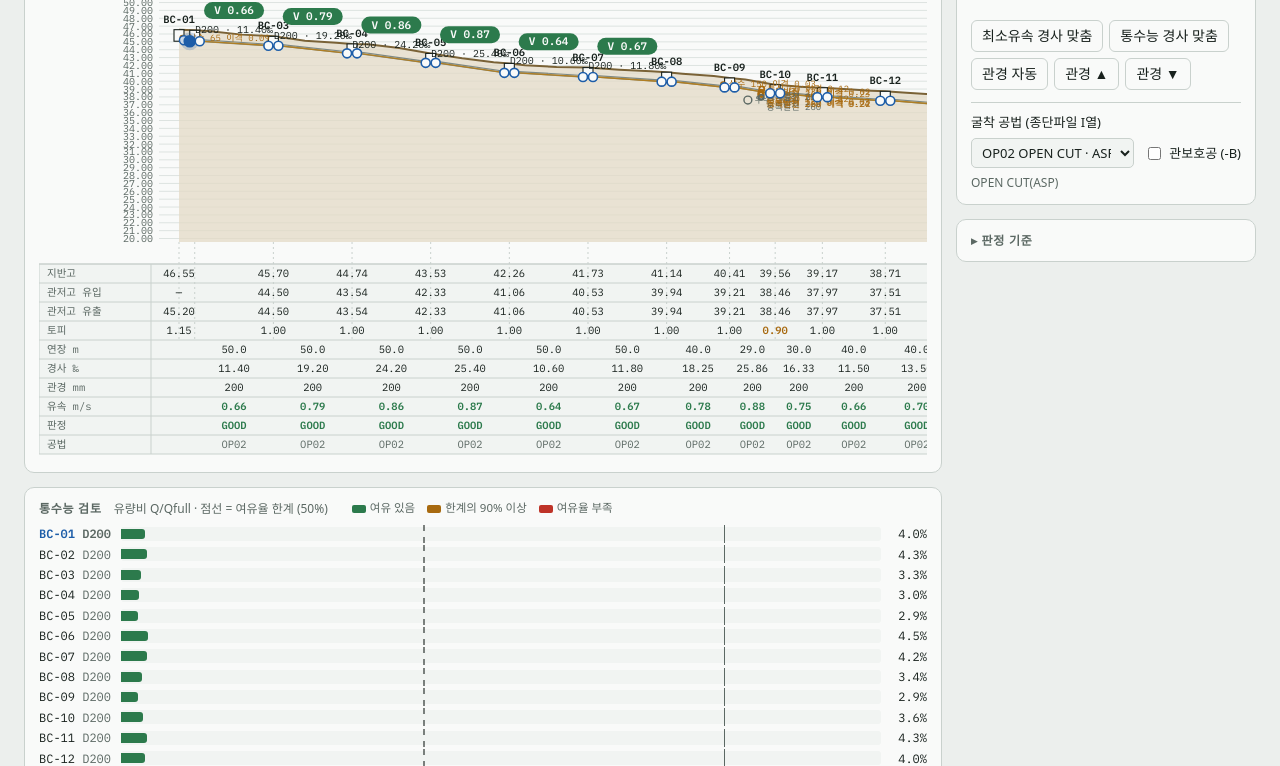
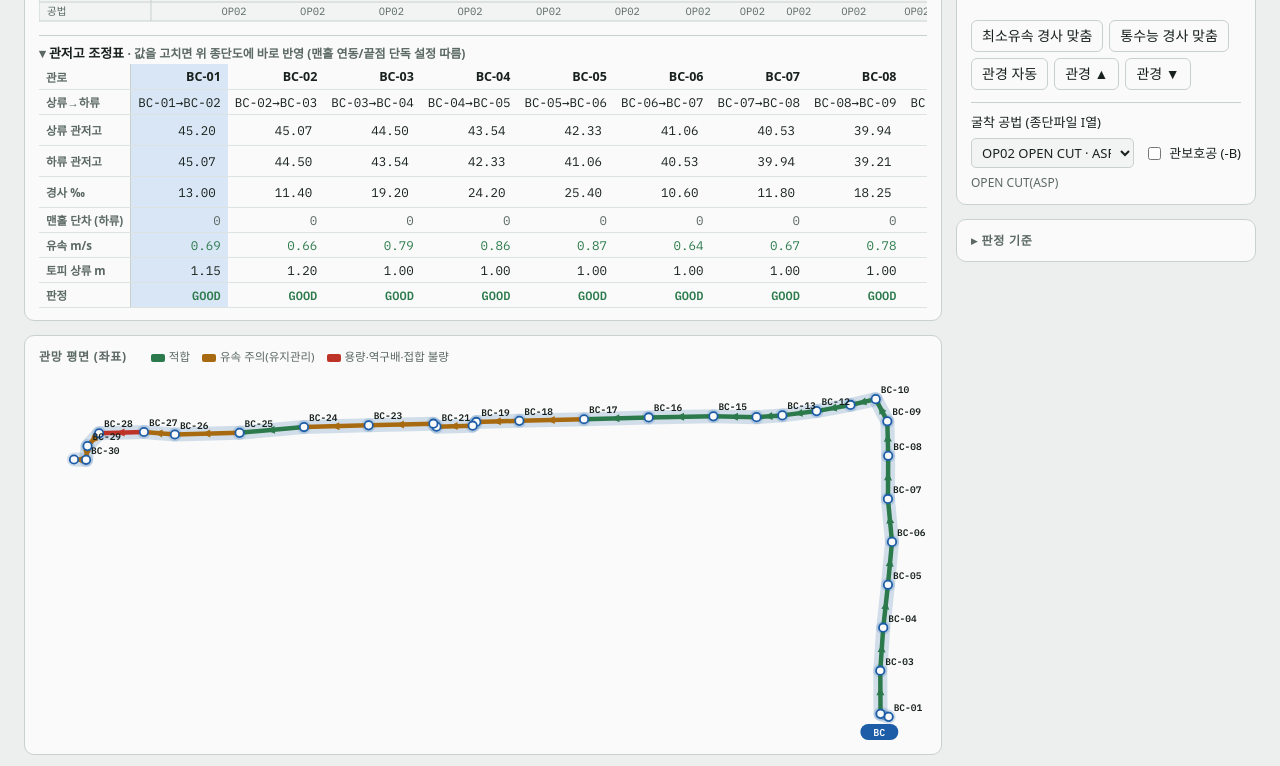
Before and after one commit to eunna2520-netizen/business, a plain HTML site: page sewer_graphic/index.html in a window 1280 px wide. Shown: the part 767-1533 px from the top of the page. Drawn offline with Linux system fonts and the light colour scheme; a web font is replaced by a local one.

Commit message:
종단도 아래 관저고 조정표, 종단도 옆에 단면 카드 배치, render 재진입 가드
Co-Authored-By: Claude Sonnet 5.5 <noreply@anthropic.com>
Claude-Session: https://claude.ai/code/session_01AWRerrrBWUfPzM8bc8afph

```diff
--- a/sewer_graphic/index.html
+++ b/sewer_graphic/index.html
@@ -60,6 +60,8 @@ th.cmp,td.cmp{background:var(--panel2)}
 .xsgrid{display:grid;grid-template-columns:repeat(auto-fill,minmax(250px,1fr));gap:10px}.xscell{border:1px solid var(--line);border-radius:8px;padding:6px 8px;background:var(--panel2);min-width:0}.xshead{font-size:12px;margin-bottom:2px}svg.xs{width:100%;height:auto;display:block}.xst{width:100%;border-collapse:collapse;font-size:11px;margin-top:4px}.xst th,.xst td{border:1px solid var(--line);padding:1px 6px}.xst th{font-weight:400;color:var(--muted);text-align:left;width:46%}.xst td{text-align:right}.xsopt{margin-bottom:8px}.xsopt summary{cursor:pointer;font-size:12.5px;color:var(--muted)}.xsparams{display:flex;flex-wrap:wrap;gap:6px 12px;margin:6px 0;font-size:12px}.xsparams input{width:58px}
 .card.big{position:fixed;inset:0;z-index:60;margin:0;border-radius:0;overflow:auto;border:0}body.bigOn{overflow:hidden}#profWrap.panning,#profWrap.spacePan{cursor:grab}#profWrap.panning{cursor:grabbing}
 .tolgrid{display:flex;flex-wrap:wrap;gap:8px 16px;align-items:center;padding:8px 2px}.tolgrid b{flex-basis:100%;font-size:12px;color:var(--muted)}.tolgrid input[type=number]{width:64px}.tol>summary{display:inline-block;cursor:pointer;list-style:none;border:1px solid var(--accent);color:var(--accent);border-radius:6px;padding:5px 12px;font-size:13px;font-weight:600;user-select:none}.tol>summary::-webkit-details-marker{display:none}.tol>summary::after{content:" ▾"}.tol[open]>summary{background:var(--accent-soft)}.tol[open]>summary::after{content:" ▴"}.tol[open]{border:1px solid var(--line);border-radius:8px;padding:8px 10px}
+.invbox{margin-top:8px;border-top:1px solid var(--line);padding-top:6px}.invbox>summary{cursor:pointer;font-weight:600;font-size:13px;list-style:none;padding:2px 0}.invbox>summary::-webkit-details-marker{display:none}.invbox>summary::before{content:"▾ ";color:var(--muted)}.invbox:not([open])>summary::before{content:"▸ "}
+.invwrap{overflow-x:auto;max-width:100%}#invTbl{width:auto;min-width:100%}#invTbl th,#invTbl td{text-align:right;position:static;background:transparent}#invTbl th.rowh{text-align:left;position:sticky;left:0;z-index:1;background:var(--panel);color:var(--muted);font-size:11.5px;font-weight:600;border-right:1px solid var(--line)}#invTbl td.sel,#invTbl th.sel{background:var(--accent-soft)}#invTbl td.hd{cursor:pointer;font-weight:600;font-family:var(--sans)}#invTbl input{width:64px;text-align:right}#invTbl td.dropc{color:var(--muted)}
 .menu{position:relative;display:inline-block}
 .menu>summary{list-style:none;cursor:pointer;border:1px solid var(--line);border-radius:6px;padding:5px 10px;background:var(--panel);white-space:nowrap;user-select:none}
 .menu>summary::-webkit-details-marker{display:none}
@@ -267,13 +269,6 @@ button,.tab{touch-action:manipulation}
 
   <div class="grid">
     <div class="col">
-      <div class="card plan-card">
-        <div class="card-h"><h2 id="planTitle">관망 평면 (모식도)</h2><div class="sp"></div>
-          <div class="legend"><span><i style="background:var(--good)"></i>적합</span><span><i style="background:var(--warn)"></i>유속 주의(유지관리)</span><span><i style="background:var(--bad)"></i>용량·역구배·접합 불량</span></div>
-        </div>
-        <svg id="plan" aria-label="관망 평면 모식도"></svg>
-      </div>
-
       <div class="card" id="profCard">
         <div class="card-h">
           <h2>종단</h2>
@@ -307,7 +302,16 @@ button,.tab{touch-action:manipulation}
           <div class="hint" style="flex-basis:100%">시점·종점 관저를 끌면 사이 맨홀이 모두 한 경사로 따라옵니다. 구간 안 관 몸통을 끌면 구간 전체가 평행이동합니다. 종단의 맨홀을 눌러 시점·종점을 바꿀 수도 있습니다.</div>
         </div>
         <div class="scroll" id="profWrap"><svg id="prof" aria-label="종단면도"></svg></div>
+        <details class="invbox" open><summary>관저고 조정표 <span class="hint">· 값을 고치면 위 종단도에 바로 반영 (맨홀 연동/끝점 단독 설정 따름)</span></summary>
+          <div class="invwrap"><table id="invTbl"></table></div></details>
       </div>
+      <div class="card plan-card">
+        <div class="card-h"><h2 id="planTitle">관망 평면 (모식도)</h2><div class="sp"></div>
+          <div class="legend"><span><i style="background:var(--good)"></i>적합</span><span><i style="background:var(--warn)"></i>유속 주의(유지관리)</span><span><i style="background:var(--bad)"></i>용량·역구배·접합 불량</span></div>
+        </div>
+        <svg id="plan" aria-label="관망 평면 모식도"></svg>
+      </div>
+
       <div class="card">
         <div class="card-h"><h2>통수능 검토</h2><span class="hint" id="capNote"></span><div class="sp"></div>
           <div class="legend"><span><i style="background:var(--good)"></i>여유 있음</span><span><i style="background:var(--warn)"></i>한계의 90% 이상</span><span><i style="background:var(--bad)"></i>여유율 부족</span></div></div>
@@ -1237,6 +1241,9 @@ function shiftEnd(pid,end,delta,linked){
 }
 
 function render(){
+  if(render.busy)return;render.busy=true;try{renderInner();}finally{render.busy=false;}
+}
+function renderInner(){
   routes=routesOf(pipes);
   if(!routes.has(ui.route))ui.route=routes.keys().next().value;
   applyRange();
@@ -2164,7 +2171,25 @@ function cmpCells(p,r){
 }
 
 /* ---------- 표 ---------- */
+function renderInvTable(){
+  const el=$('#invTbl');if(!el||!routes)return;const ch=routes.get(ui.route)||[];
+  const inp=(k,p,v,extra='')=>`<input data-k="${k}" data-pid="${esc(p.id)}" value="${v}" inputmode="decimal" aria-label="${k}"${extra}>`;
+  const row=(label,f,cls='')=>`<tr><th class="rowh">${label}</th>${ch.map((p,i)=>`<td class="${p.id===ui.sel?'sel ':''}${cls}">${f(p,i,res.get(p.id))}</td>`).join('')}</tr>`;
+  const chg=(p,k)=>new Set(changedKeys(p)).has(k)?' style="color:var(--accent)"':'';
+  el.innerHTML='<tbody>'+
+    `<tr><th class="rowh">관로</th>${ch.map(p=>`<td class="hd ${p.id===ui.sel?'sel':''}" data-pid="${esc(p.id)}">${esc(p.id)}</td>`).join('')}</tr>`+
+    row('상류→하류',p=>`${esc(p.up)}→${esc(p.dn)}`)+
+    row('<b>상류 관저고</b>',p=>inp('invUp',p,f2(p.invUp),chg(p,'invUp')))+
+    row('<b>하류 관저고</b>',p=>inp('invDn',p,f2(p.invDn),chg(p,'invDn')))+
+    row('경사 ‰',(p,i,r)=>inp('S',p,r.S.toFixed(2)))+
+    row('맨홀 단차 (하류)',(p,i)=>{const nx=ch[i+1];if(!nx)return '—';const d=p.invDn-nx.invUp;return Math.abs(d)<0.0005?'0':(d>0?'+':'')+d.toFixed(2);},'dropc')+
+    row('유속 m/s',(p,i,r)=>`<span style="color:var(--${stCls(r.vLabel==='GOOD'?0:/^NG|구배/.test(r.vLabel||'')?2:r.vLabel?1:0)})">${(r.Q>0?r.V:r.Vfull).toFixed(2)}</span>`)+
+    row('토피 상류 m',(p,i,r)=>`<span style="color:${r.coverNG?'var(--bad)':r.coverProt?'var(--warn)':'inherit'}">${f2(r.covUp)}</span>`)+
+    row('판정',(p,i,r)=>`<span class="remark ${stCls(r.st)}">${r.rem.map(esc).join(' ')}</span>`)+
+  '</tbody>';
+}
 function renderTable(){
+  renderInvTable();
   const list=ui.tableAll?[...routes.values()].flat():routes.get(ui.route);
   let h=`<thead><tr><th class="l">관로</th><th class="l">노선</th><th class="l">상류→하류</th><th>연장</th><th>관경</th><th>경사‰</th><th>INV 상</th><th>INV 하</th><th>GH 상</th><th>GH 하</th><th class="l">공법</th>${doc.rain?.type1>1?'<th>누가면적 ha</th><th>평균C</th><th>유달 분</th><th>I mm/hr</th>':'<th>누가인구</th>'}<th>Q ${qu()}</th><th>Qfull</th><th>V m/s</th><th>h/D</th><th title="Q/Qfull (PipeTools 유량비)">유량비</th><th title="${crit.coverMode==='all'?'상·하류단과 모든 측점 중 최소':'관로 상류단 (PipeTools 방식)'}">토피${crit.coverMode==='all'?' min':' 상류'}</th><th class="l">판정</th><th class="l">토피·지장물</th>${crit.gvf?'<th>수위 상</th><th>수위 하</th><th class="l">부등류</th>':''}${cmpOn()?'<th class="cmp">PT 실유속</th><th class="cmp">ΔV</th><th class="cmp">PT 실수심 mm</th><th class="cmp">Δh mm</th><th class="cmp">PT Qfull</th><th class="cmp l">PT 판정 (여유율·유속·토피)</th>':''}</tr></thead><tbody>`;
   list.forEach(p=>{const r=res.get(p.id),chg=new Set(changedKeys(p)),cc=k=>chg.has(k)?' class="chg"':'';
@@ -2177,7 +2202,7 @@ function renderTable(){
       `<td class="l"><span class="remark ${stCls(r.st)}">${r.rem.map(esc).join(' ')}</span></td><td class="l">${r.flags.map(x=>`<span class="flagtxt">${esc(x)}</span>`).join(' ')}</td>${r.g?`<td>${f2(r.g.Hup)}</td><td>${f2(r.g.Hdn)}</td><td class="l"><span class="remark ${r.g.label==='GOOD'?'good':'bad'}">${esc(r.g.label)}</span></td>`:''}${cmpCells(p,r)}</tr>`;});
   $('#tbl').innerHTML=h+'</tbody>';
 }
-$('#tbl').addEventListener('change',e=>{
+const tblChange=e=>{
   const el=e.target,k=el.dataset.k,p=P(el.dataset.pid);if(!k||!p)return;
   const v=parseFloat(el.value);
   if(!isFinite(v)){toast('숫자를 입력하세요. 원래 값으로 되돌렸습니다');render();return;}
@@ -2187,7 +2212,9 @@ $('#tbl').addEventListener('change',e=>{
     else if(k==='invUp'||k==='invDn')shiftEnd(p.id,k==='invUp'?'up':'dn',r3(v-p[k]),ui.linked);
     else p[k]=v;
   });
-});
+};
+$('#tbl').addEventListener('change',tblChange);$('#invTbl').addEventListener('change',tblChange);
+$('#invTbl').addEventListener('click',e=>{const td=e.target.closest('td.hd');if(!td)return;const p=P(td.dataset.pid);if(p){ui.sel=p.id;ui.handle={pid:p.id,end:'dn'};render();}});
 $('#tbl').addEventListener('click',e=>{if(e.target.closest('input,select'))return;const tr=e.target.closest('tr[data-pid]');if(!tr)return;const p=P(tr.dataset.pid);
   if(p.line!==ui.route)selectRoute(p.line,p.id);else{ui.sel=p.id;ui.handle={pid:p.id,end:'dn'};render();}});
 $('#uS').onclick=()=>{ui.qd=false;render();};$('#uD').onclick=()=>{ui.qd=true;render();};
```
Also changed, not shown: 1 other file.
